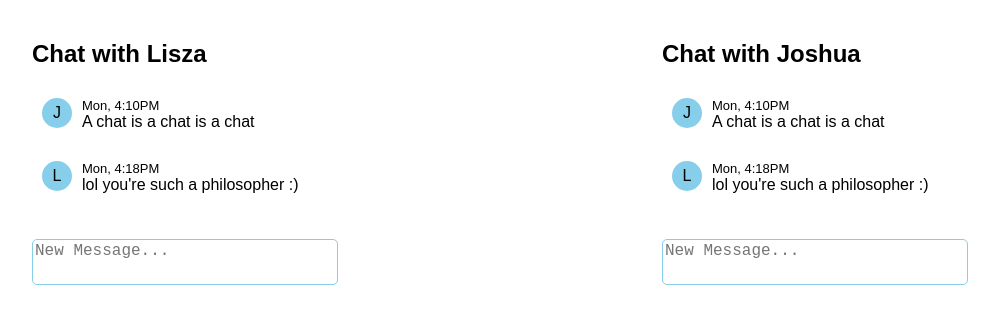
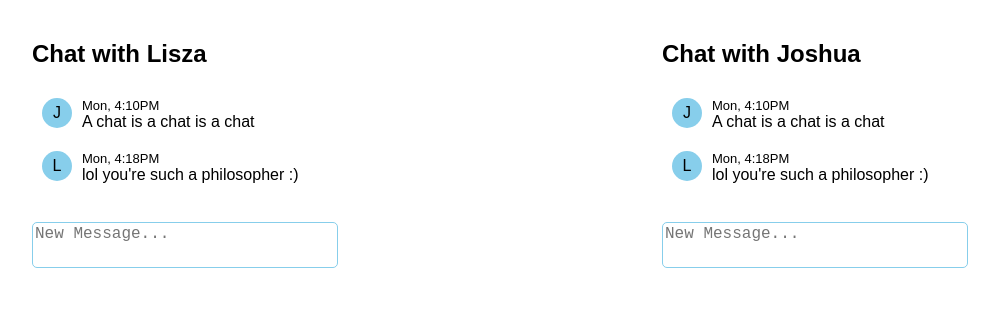
Before and after one commit to lisza/littlechat, a React (Create React App) app: page / in a window 1280 px wide. Shown: the top 324 px of the page, without its empty margins (140-1139 px from the left). Built offline with nearby package versions, Linux system fonts and the light colour scheme.

Commit message:
Adjust a couple styles

```diff
--- a/src/components/Message.css
+++ b/src/components/Message.css
@@ -1,24 +1,20 @@
 .Message {
-  /* border: '1px solid skyblue', */
+  /* border: 1px solid skyblue; */
   border-radius: 5px;
   display: grid;
   grid-template-columns: auto 1fr;
   grid-template-rows: auto auto;
-  margin: 10px 0;
   max-width: 450px;
   padding: 10px;
 }
 
 .Message:hover {
   background: beige;
-  /* background: khaki; */
-  /* background: linen; */
 }
 
 .Message-author {
   background: skyblue;
   border-radius: 50px;
-  /* color: white; */
   display: flex;
   justify-content: center;
   align-items: center;
--- a/src/components/Typing.css
+++ b/src/components/Typing.css
@@ -1,7 +1,8 @@
 .Typing {
+  color: grey;
   font-size: small;
-  color: grey;
-  height: 25px;
+  height: 28px;
+  /* margin-left: 50px; */
 }
 
 .Typing-dots > div {
@@ -9,7 +10,7 @@
   height: 4px;
   margin-bottom: -1.5px;
   margin-left: 2px;
-  background-color: #aaa;
+  background-color: grey;
 
   border-radius: 100%;
   display: inline-block;
```
